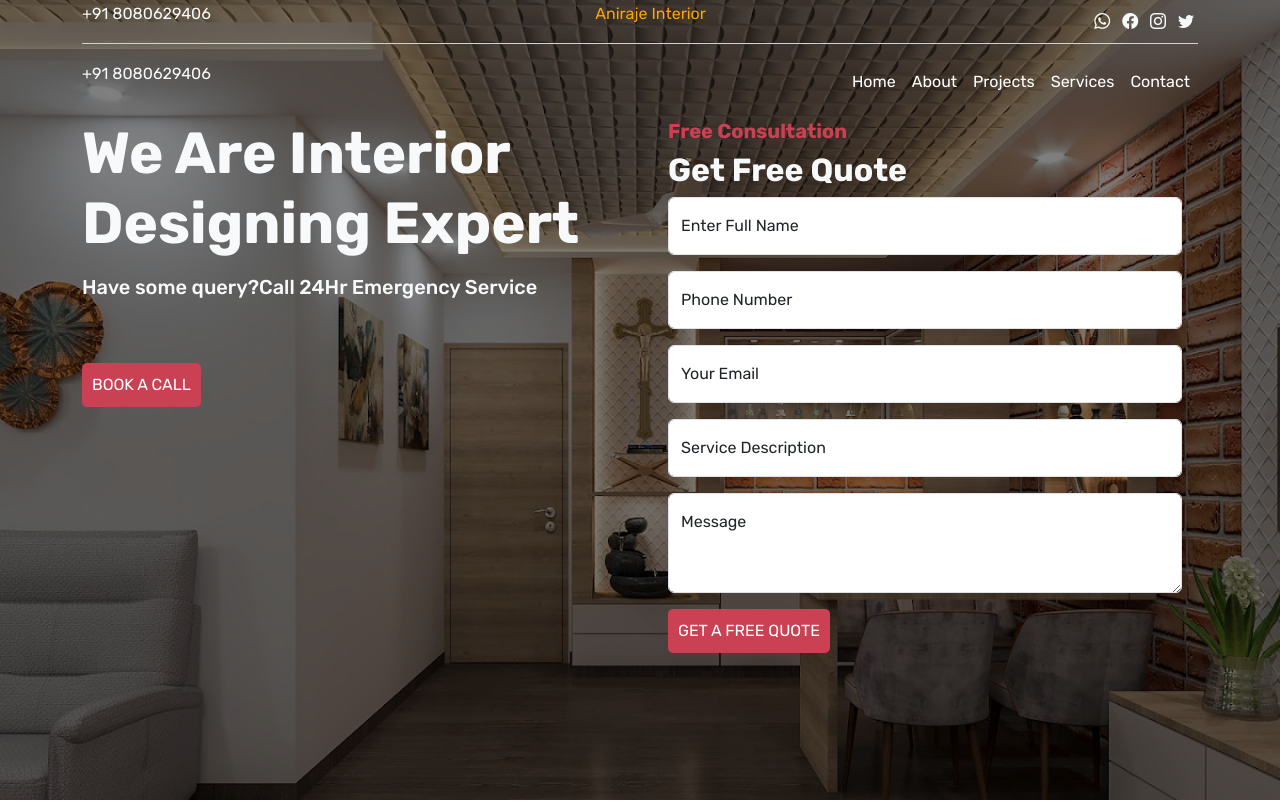
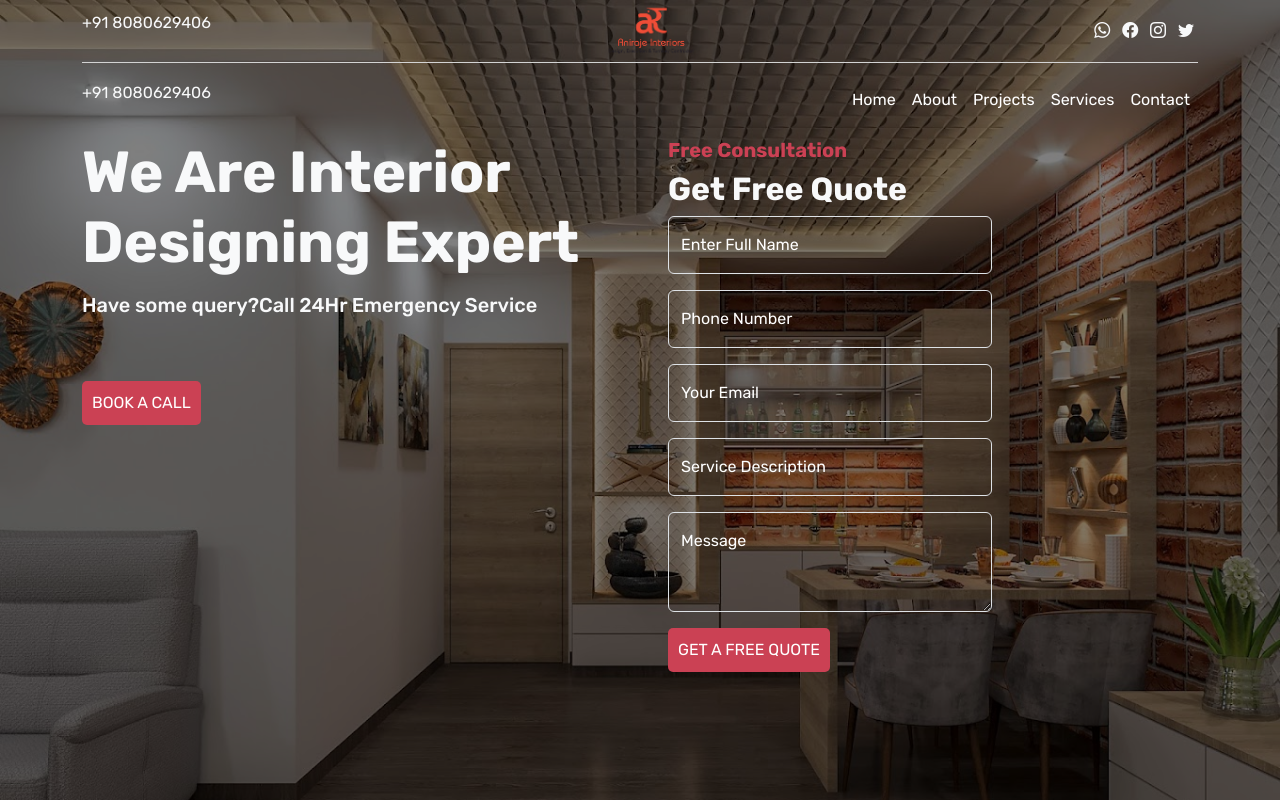
Before and after one commit to apachiwebtech/aniraje, a plain HTML site: page index.html in a window 1280 px wide. Shown: the top 802 px of the page. Drawn offline with nearby package versions, Linux system fonts and the light colour scheme.

Commit message:
push new changes

```diff
--- a/index.html
+++ b/index.html
@@ -26,7 +26,8 @@
                         <p>+91 8080629406</p>
                     </div>
                     <div>
-                        <p style="color: orange;">Aniraje Interior</p>
+                        <!-- <p style="color: orange;">Aniraje Interior</p> -->
+                        <img src="img/Aniraje .png" width="100px" alt="">
                     </div>
                     <div class="">
                         <i class="bi bi-whatsapp px-1"></i>
@@ -74,7 +75,7 @@
                         </div>
                         <button class="custom-btn my-5"><a href="tel:+918080629406">BOOK A CALL</a></button>
                     </div>
-                    <div class="col-lg-6 desktop-form ">
+                    <div class="col-lg-4 desktop-form ">
                         <div class=" px-3" data-aos="zoom-out-right">
                             <div class="form">
                                 <form>
@@ -82,24 +83,24 @@
                                     <h2>Get Free Quote</h2>
                                     <div class="text-dark">
                                         <div class="form-floating mb-3">
-                                            <input type="text" class="form-control" id="floatingInput" placeholder="name@example.com">
-                                            <label for="floatingInput">Enter Full Name</label>
+                                            <input type="text" class="form-control blur-input" id="floatingInput" placeholder="name@example.com">
+                                            <label for="floatingInput " class="labs">Enter Full Name</label>
                                         </div>
                                         <div class="form-floating mb-3">
-                                            <input type="text" class="form-control" id="floatingPassword" placeholder="Password">
-                                            <label for="floatingPassword">Phone Number</label>
+                                            <input type="text" class="form-control blur-input" id="floatingPassword" placeholder="Password">
+                                            <label for="floatingPassword " class="labs">Phone Number</label>
                                         </div>
                                         <div class="form-floating mb-3">
-                                            <input type="email" class="form-control" id="floatingPassword" placeholder="Password">
-                                            <label for="floatingPassword">Your Email</label>
+                                            <input type="email" class="form-control blur-input" id="floatingPassword" placeholder="Password">
+                                            <label for="floatingPassword " class="labs">Your Email</label>
                                         </div>
                                         <div class="form-floating mb-3">
-                                            <input type="text" class="form-control" id="floatingPassword" placeholder="Password">
-                                            <label for="floatingPassword">Service Description</label>
+                                            <input type="text" class="form-control blur-input" id="floatingPassword" placeholder="Password">
+                                            <label for="floatingPassword " class="labs">Service Description</label>
                                         </div>
                                         <div class="form-floating mb-3">
-                                            <textarea class="form-control" placeholder="Leave a comment here" id="floatingTextarea2" style="height: 100px"></textarea>
-                                            <label for="floatingTextarea2">Message</label>
+                                            <textarea class="form-control blur-input" placeholder="Leave a comment here" id="floatingTextarea2" style="height: 100px"></textarea>
+                                            <label for="floatingTextarea2 " class="labs">Message</label>
                                         </div>
                                         <button class="custom-btn mb-3">GET A FREE QUOTE</button>
                                     </div>
--- a/style.css
+++ b/style.css
@@ -222,6 +222,24 @@ aspect-ratio: 3/2;
   background: #cb4154;
   color: #fff;
 }
+.blur-input{
+  background: transparent;
+  backdrop-filter: blur;
+  color: #fff !important;
+}
+.blur-input ::placeholder{
+  color: #fff !important;
+}
+.blur-input:focus{
+  background: transparent;
+}
+.labs{
+  color: #fff !important;
+}
+.labs:focus{
+  color: #000 !important;
+  background-color: #000;
+}
   @media only screen and (max-width: 600px) {
     .desktop-header {
       display: none !important;
```
Also changed, not shown: about.html (+2 -1 lines), contact.html (+4 -3 lines), project.html (+2 -1 lines), service.html (+2 -1 lines), img/Aniraje .png (added).
